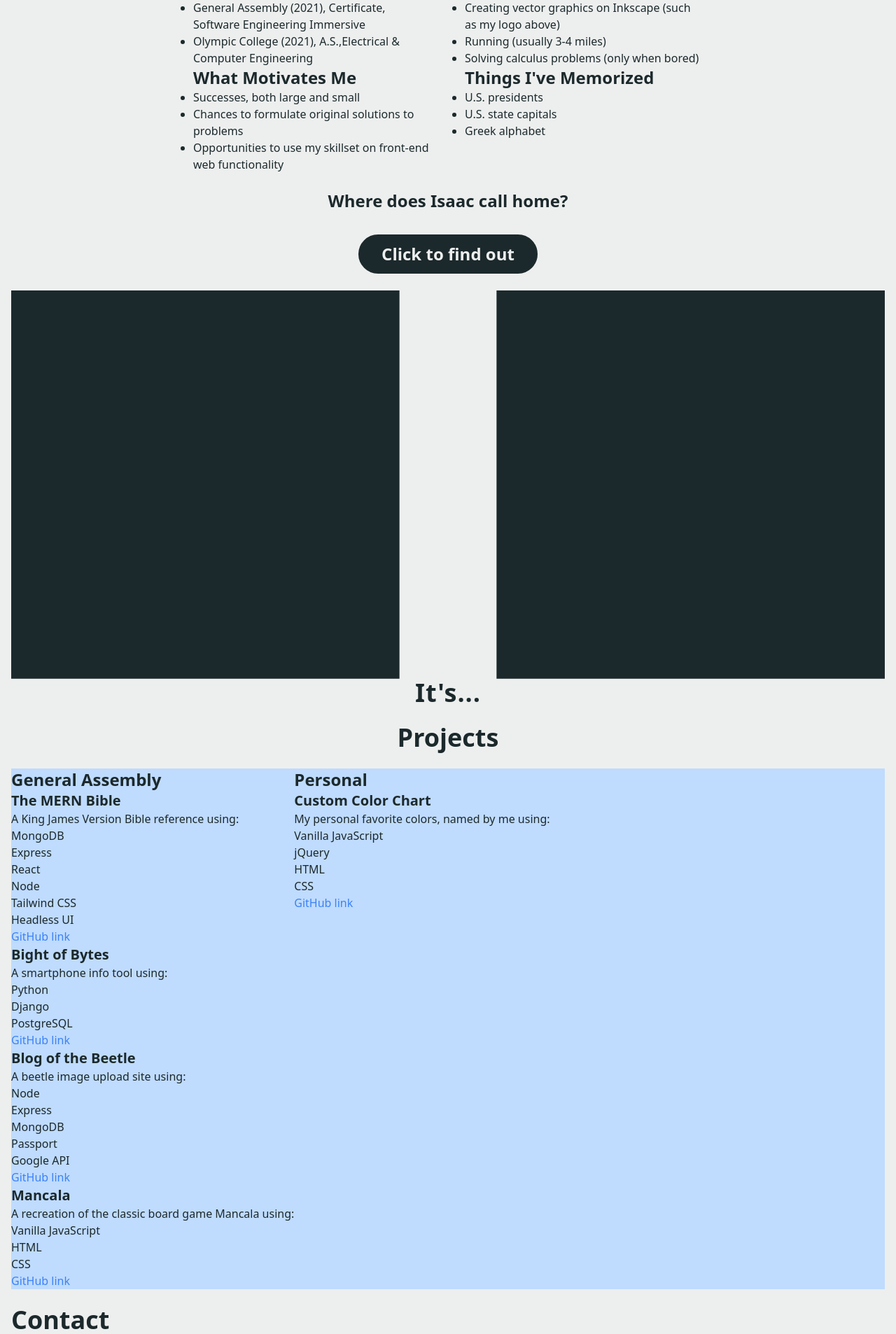
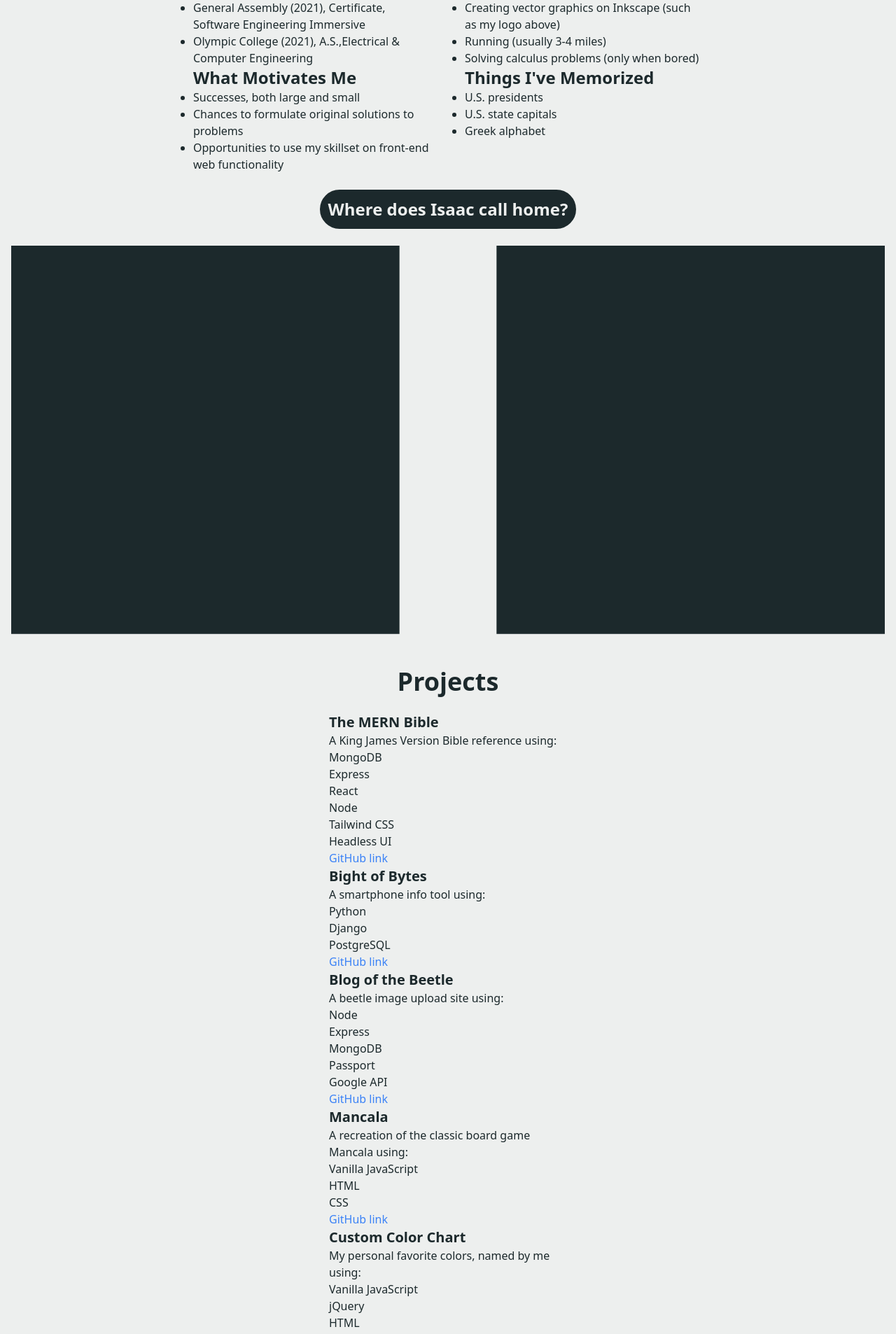
Before and after one commit to iferraro/portfolio, a React (Create React App) app: page / in a window 1280 px wide. Shown: the part 888-2794 px from the top of the page at 70% size. Built offline with nearby package versions, Linux system fonts and the light colour scheme.

Commit message:
Starting to refactor Projects section

```diff
--- a/src/IsaacLogo.tsx
+++ b/src/IsaacLogo.tsx
@@ -1,27 +1,26 @@
 import { useState, useEffect } from "react";
-import { Transition } from "@headlessui/react";
 import { signatureCubicBezier } from "./features/constant";
 
 const IsaacLogo = () => {
   const [fPathDeltas, setFPathDeltas] = useState({ top: 0, mid: 0 });
   const iPath = `
     m 0 0
-    v 9.9
+    v 10
     l 20 11
     v 126
     l -20 11
-    v 9.9
-    h 87
-    v -9.9
+    v 10
+    h 88
+    v -10
     l -20 -11
     v -126
     l 20 -11
-    v -9.9
+    v -10
     z
     `;
 
   const fPathTop = `
-    m ${87 + fPathDeltas.top} 0
+    m ${20 + fPathDeltas.top} 0
     v 66
     l 48 27
     v -93
@@ -29,7 +28,7 @@ const IsaacLogo = () => {
     `;
 
   const fPathMid = `
-    m ${87 + fPathDeltas.mid} 66
+    m ${24 + fPathDeltas.mid} 66
     v 40
     l 44 24.75
     v -40
@@ -39,7 +38,7 @@ const IsaacLogo = () => {
 
   useEffect(() => {
     setTimeout(() => {
-      setFPathDeltas({ top: 10, mid: -10 });
+      setFPathDeltas({ top: 77, mid: 53 });
     }, 500);
     // setTimeout(() => {
     //   setFPathDeltas({ top: 10, mid: -10 });
--- a/src/features/Header/Header.tsx
+++ b/src/features/Header/Header.tsx
@@ -1,23 +1,8 @@
-import { x } from "../constant";
 import IsaacLogo from "../../IsaacLogo";
-import { Transition } from "@headlessui/react";
-import { useState } from "react";
 
 const Header = () => {
-  const [isShowing, setIsShowing] = useState(false);
-  setTimeout(() => {
-    setIsShowing(true);
-  }, 150);
-
   return (
     <div>
-      <Transition
-        as="div"
-        show={isShowing}
-        enter="transition-opacity duration-500 in-expo "
-        enterFrom="opacity-0"
-        enterTo="opacity-100"
-      >
       <div className="flex flex-col justify-center">
         <div className="flex justify-center">
           <IsaacLogo />
@@ -27,7 +12,6 @@ const Header = () => {
           <h2 className="text-2xl font-bold">Web Developer</h2>
         </div>
       </div>
-      </Transition>
     </div>
   );
 };
--- a/src/features/Northwest/Northwest.tsx
+++ b/src/features/Northwest/Northwest.tsx
@@ -80,18 +80,13 @@ const Northwest = () => {
   return (
     <div className="flex flex-col justify-center">
       <br />
-      <div>
-        <h1 className="text-center text-2xl font-bold">
-          Where does Isaac call home?
-          <br />
-          <br />
-          <button
-            onClick={handleClick}
-            className="p-2 w-64 font-bold text-theme-light bg-theme-dark border-4 border-theme-dark rounded-full hover:bg-theme-light hover:text-theme-dark transition in-expo duration-150"
-          >
-            Click to {!revealed ? "find out" : "hide"}
-          </button>
-        </h1>
+      <div className="text-center">
+        <button
+          onClick={handleClick}
+          className="p-2 w-128 text-2xl font-bold text-theme-light bg-theme-dark border-4 border-theme-dark rounded-full hover:bg-theme-light hover:text-theme-dark transition in-expo duration-150"
+        >
+          {!revealed ? "Where does Isaac call home?" : "The Pacific Northwest!"}
+        </button>
       </div>
       <br />
       <div>
@@ -114,15 +109,6 @@ const Northwest = () => {
           />
         </svg>
       </div>
-      <h1
-        className="tracking-wide text-center text-4xl text-theme-dark font-bold"
-        style={{
-          transition: signatureCubicBezier,
-          transitionDuration: "800ms",
-        }}
-      >
-        {!revealed ? "It's..." : "The Pacific Northwest!"}
-      </h1>
       {/* putting graph inside of sub-component will cause graph to only stay
       inside the sub-component, even if sticky */}
     </div>
--- a/src/features/Projects/Projects.tsx
+++ b/src/features/Projects/Projects.tsx
@@ -1,4 +1,4 @@
-import {x} from "../constant";
+import { x } from "../constant";
 
 interface Project {
   // iconLink: string;
@@ -65,21 +65,28 @@ const customColorChart: Project = new CompletedProject(
   "https://github.com/iferraro/custom-color-chart"
 );
 
-const generalAssemblyProjects = [
+const completedProjects = [
   theMernBible,
   bightOfBytes,
   blogOfTheBeetle,
   mancala,
+  customColorChart,
 ];
 
-const personalProjects = [customColorChart];
-
-const generalAssemblyProjectItems = generalAssemblyProjects.map((item, i) => (
+const makeItems = (
+  arr: Array<{
+    title: string;
+    description: string;
+    stack: string[];
+    gitHubLink: string;
+  }>
+) => {
+  return arr.map((item, i) => (
     <div key={i}>
       <h1 className="text-xl font-bold">{item.title}</h1>
       <h2>{item.description} using:</h2>
       <ul>
-      {item.stack.map((tech, j) => (
+        {item.stack.map((tech: string, j: number) => (
           <li key={j}>{tech}</li>
         ))}
       </ul>
@@ -90,45 +97,22 @@ const generalAssemblyProjectItems = generalAssemblyProjects.map((item, i) => (
       </p>
     </div>
   ));
+};
 
-const personalProjectItems = personalProjects.map((item, i) => (
-  <div key={i}>
-    <h1 className="text-xl font-bold">{item.title}</h1>
-    <h2>{item.description} using:</h2>
-    <ul>
-      {item.stack.map((tech, j) => (
-        <li key={j}>{tech}</li>
-      ))}
-    </ul>
-    <p>
-      <a href={item.gitHubLink} className="text-blue-500">
-        GitHub link
-      </a>
-    </p>
-  </div>
-));
-
-// const personalProjectItems = personalProjects.map(item)
+const projectItems = makeItems(completedProjects);
 
 const Projects = () => {
-  const handleScroll = () => {
-    console.log(window.scrollY);
-  };
   return (
-    <div onScrollCapture={handleScroll}>
+    <div>
+      <br />
       <br />
       <h1 className="text-center text-4xl text-theme-dark font-bold">
         Projects
       </h1>
       <br />
-      <div className="flex flex-wrap justify-start bg-blue-200">
-        <div>
-          <h1 className="text-2xl font-bold">General Assembly</h1>
-          {generalAssemblyProjectItems}
-        </div>
-        <div>
-          <h1 className="text-2xl font-bold">Personal</h1>
-          {personalProjectItems}
+      <div className="flex flex-wrap justify-center">
+        <div style={{ width: x }} className="mx-6">
+          <ul className="list-disc">{projectItems}</ul>
         </div>
       </div>
     </div>
```
Lines whose indentation alone changed are shown as unchanged.
